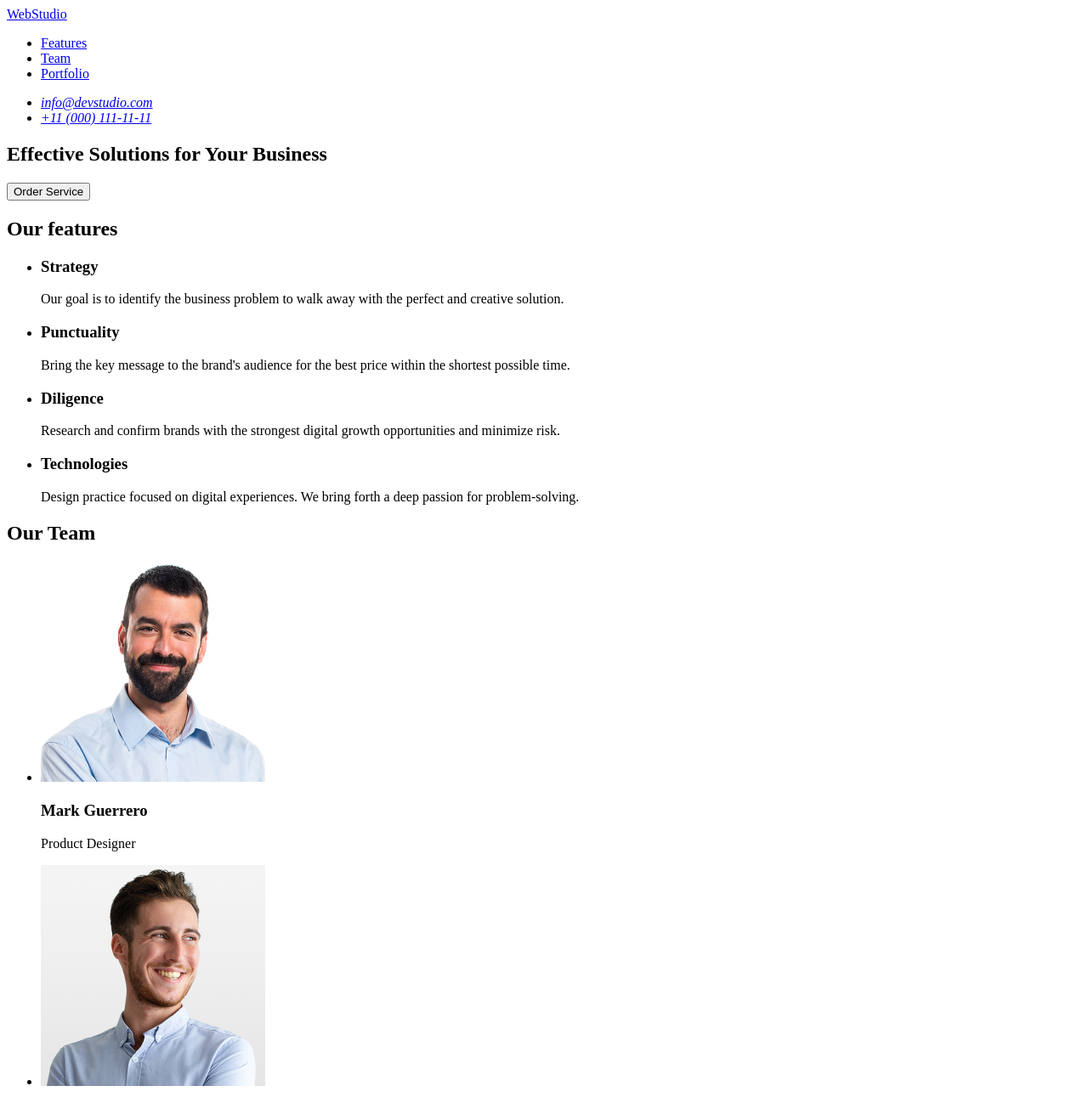
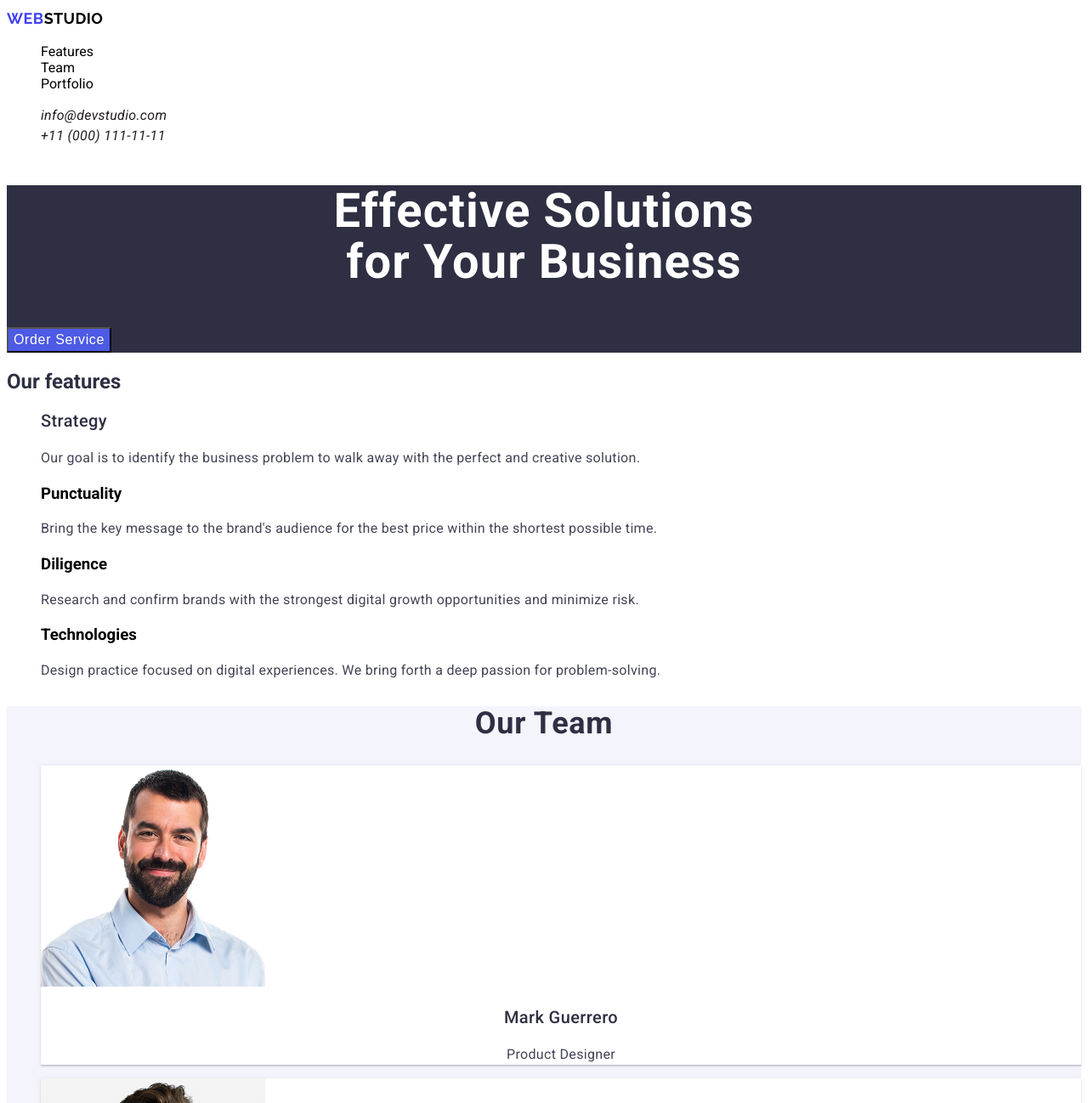
Before and after one commit to danilkrivbas-spec/goit-markup-hw-02, a plain HTML site: page index.html in a window 1280 px wide. Shown: the top 1298 px of the page at 85% size. Drawn offline with Linux system fonts and the light colour scheme.

Commit message:
add index file

```diff
--- a/css/features.css
+++ b/css/features.css
@@ -0,0 +1,17 @@
+.logo-feat {
+  color: #2e2f42;
+}
+.h-features {
+  font-weight: 500;
+  font-size: 20px;
+  line-height: 1.2;
+  letter-spacing: 0.02em;
+  color: #2e2f42;
+}
+.p-features {
+  font-weight: 400;
+  font-size: 16px;
+  line-height: 1.5;
+  letter-spacing: 0.02em;
+  color: #434455;
+}
--- a/css/footer.css
+++ b/css/footer.css
@@ -0,0 +1,13 @@
+#footer {
+  background-color: #2e2f42;
+}
+.studio {
+  color: #f4f4fd;
+}
+.p-footer {
+  font-weight: 400;
+  font-size: 16px;
+  line-height: 1.5;
+  letter-spacing: 0.02em;
+  color: #f4f4fd;
+}
--- a/css/header.css
+++ b/css/header.css
@@ -0,0 +1,40 @@
+.web {
+  font-family: "Raleway", sans-serif;
+  font-weight: 700;
+  font-size: 18px;
+  line-height: 1.16667;
+  letter-spacing: 0.03em;
+  text-transform: uppercase;
+  color: #4040f3;
+}
+.logo {
+  font-family: "Raleway", sans-serif;
+  font-weight: 700;
+  font-size: 18px;
+  line-height: 1.5;
+  letter-spacing: 0.02em;
+  text-transform: uppercase;
+  color: #000000;
+}
+.link-nav .menu {
+  display: flex;
+  align-items: flex-start;
+  justify-content: flex-start;
+  flex-direction: row;
+  gap: 40px;
+  color: #000000;
+}
+.link-address .link-adrs {
+  font-weight: 400;
+  font-size: 16px;
+  line-height: 1.5;
+  letter-spacing: 0.02em;
+  color: #221e1e;
+}
+a {
+  font-family: "Roboto", sans-serif;
+  text-decoration: none;
+}
+ul {
+  list-style-type: none;
+}
--- a/css/hero.css
+++ b/css/hero.css
@@ -0,0 +1,31 @@
+#hero {
+  background-color: #2e2f42;
+  /* width: 1440px;
+  height: 600px; */
+}
+.banner-logo {
+  font-weight: 700;
+  font-size: 56px;
+  line-height: 1.07143;
+  letter-spacing: 0.02em;
+  text-align: center;
+  color: #ffffff;
+}
+.banner-button {
+  display: flex;
+  align-items: flex-start;
+  justify-content: flex-start;
+  flex-direction: row;
+  gap: 10px;
+  background-color: #4d5ae5;
+}
+.button-name {
+  font-weight: 500;
+  font-size: 16px;
+  line-height: 1.5;
+  letter-spacing: 0.04em;
+  color: #ffffff;
+}
+.main-style {
+  font-family: "Roboto", sans-serif;
+}
--- a/css/main.css
+++ b/css/main.css
@@ -5,3 +5,6 @@
 @import "./team.css";
 @import "./portfolio.css";
 @import "./footer.css";
+
+/* font-family: "Roboto", sans-serif; */
+/* font-family: "Raleway", sans-serif; */
--- a/css/portfolio.css
+++ b/css/portfolio.css
@@ -0,0 +1,23 @@
+.h-portfolio {
+  font-weight: 700;
+  font-size: 36px;
+
+  line-height: 1.11111;
+  letter-spacing: 0.02em;
+  text-align: center;
+  color: #2e2f42;
+}
+.name-portfolio {
+  font-weight: 500;
+  font-size: 20px;
+  line-height: 1.2;
+  letter-spacing: 0.02em;
+  color: #2e2f42;
+}
+.p-portfolio {
+  font-weight: 400;
+  font-size: 16px;
+  line-height: 1.5;
+  letter-spacing: 0.02em;
+  color: #434455;
+}
--- a/css/team.css
+++ b/css/team.css
@@ -0,0 +1,34 @@
+#team {
+  background: #f4f4fd;
+}
+.logo-team {
+  font-weight: 700;
+  font-size: 36px;
+  line-height: 1.11111;
+  letter-spacing: 0.02em;
+  text-align: center;
+  color: #2e2f42;
+}
+.name-team {
+  font-weight: 500;
+  font-size: 20px;
+  line-height: 1.2;
+  letter-spacing: 0.02em;
+  text-align: center;
+  color: #2e2f42;
+}
+.p-team {
+  font-weight: 400;
+  font-size: 16px;
+  line-height: 1.5;
+  letter-spacing: 0.02em;
+  text-align: center;
+  color: #434455;
+}
+.box-team {
+  box-shadow:
+    0 2px 1px 0 #2e2f4214,
+    0 1px 1px 0 #2e2f4229,
+    0 1px 6px 0 #2e2f4214;
+  background: #ffffff;
+}
--- a/index.html
+++ b/index.html
@@ -15,62 +15,75 @@
 
     <title>WebStudio</title>
   </head>
-  <body>
-    <header id="header">
-      <a href="./index.html"> <span class="accent">Web</span>Studio </a>
-      <nav>
+  <body style="font-family: Roboto, sans-serif">
+    <!-- #region header-->
+    <header>
+      <a href="./index.html" class="logo"
+        ><span class="web">Web</span>Studio
+      </a>
+      <nav class="link-nav">
         <ul>
-          <li><a href="#features">Features</a></li>
-          <li><a href="#team">Team</a></li>
-          <li><a href="#portfolio">Portfolio</a></li>
+          <li><a href="#features" class="menu">Features</a></li>
+          <li><a href="#team" class="menu">Team</a></li>
+          <li><a href="#portfolio" class="menu">Portfolio</a></li>
         </ul>
       </nav>
-      <address>
+      <address class="link-address">
         <ul>
           <li>
-            <a href="mailto:info@devstudio.com">info@devstudio.com</a>
+            <a href="mailto:info@devstudio.com" class="link-adrs"
+              >info@devstudio.com</a
+            >
           </li>
           <li>
-            <a href="tel:+110001111111">+11 (000) 111-11-11</a>
+            <a href="tel:+110001111111" class="link-adrs"
+              >+11 (000) 111-11-11</a
+            >
           </li>
         </ul>
       </address>
     </header>
-    <main>
+    <!-- #endregion header-->
+    <main class="main-style">
       <!-- #region banner-->
       <section id="hero">
-        <h1>Effective Solutions for Your Business</h1>
-        <button type="button">Order Service</button>
+        <h1 class="banner-logo">
+          Effective Solutions <br />
+          for Your Business
+        </h1>
+        <button type="button" class="banner-button">
+          <span class="button-name">Order Service</span>
+        </button>
       </section>
       <!-- #endregion banner-->
       <!-- #region features-->
       <section id="features">
-        <h2>Our features</h2>
+        <h2 class="logo-feat">Our features</h2>
         <ul>
           <li>
-            <h3>Strategy</h3>
-            <p>
+            <h3 class="h-features">Strategy</h3>
+            <p class="p-features">
               Our goal is to identify the business problem to walk away with the
               perfect and creative solution.
             </p>
           </li>
           <li>
-            <h3>Punctuality</h3>
-            <p>
+            <h3 class="name-section">Punctuality</h3>
+            <p class="p-features">
               Bring the key message to the brand's audience for the best price
               within the shortest possible time.
             </p>
           </li>
           <li>
-            <h3>Diligence</h3>
-            <p>
+            <h3 class="name-section">Diligence</h3>
+            <p class="p-features">
               Research and confirm brands with the strongest digital growth
               opportunities and minimize risk.
             </p>
           </li>
           <li>
-            <h3>Technologies</h3>
-            <p>
+            <h3 class="name-section">Technologies</h3>
+            <p class="p-features">
               Design practice focused on digital experiences. We bring forth a
               deep passion for problem-solving.
             </p>
@@ -80,54 +93,54 @@
       <!-- #endregion features-->
       <!-- #region team-->
       <section id="team">
-        <h2>Our Team</h2>
+        <h2 class="logo-team">Our Team</h2>
         <ul>
-          <li>
+          <li class="box-team">
             <img
               src="./images/team-1.jpg"
               alt="Mark Guerrero"
               width="264"
               height="260"
             />
-            <h3>Mark Guerrero</h3>
-            <p>Product Designer</p>
+            <h3 class="name-team">Mark Guerrero</h3>
+            <p class="p-team">Product Designer</p>
           </li>
-          <li>
+          <li class="box-team">
             <img
               src="./images/team-2.jpg"
               alt="Tom Ford"
               width="264"
               height="260"
             />
-            <h3>Tom Ford</h3>
-            <p>Frontend Developer</p>
+            <h3 class="name-team">Tom Ford</h3>
+            <p class="p-team">Frontend Developer</p>
           </li>
-          <li>
+          <li class="box-team">
             <img
               src="./images/team-3.jpg"
               alt="Camila Garcia"
               width="264"
               height="260"
             />
-            <h3>Camila Garcia</h3>
-            <p>Marketing</p>
+            <h3 class="name-team">Camila Garcia</h3>
+            <p class="p-team">Marketing</p>
           </li>
-          <li>
+          <li class="box-team">
             <img
               src="./images/team-4.jpg"
               alt="Daniel Wilson"
               width="264"
               height="260"
             />
-            <h3>Daniel Wilson</h3>
-            <p>UI Designer</p>
+            <h3 class="name-team">Daniel Wilson</h3>
+            <p class="p-team">UI Designer</p>
           </li>
         </ul>
       </section>
       <!-- #endregion team-->
       <!-- #region portfolio-->
       <section id="portfolio">
-        <h2>Our Portfolio</h2>
+        <h2 class="h-portfolio">Our Portfolio</h2>
         <ul>
           <li>
             <img
@@ -136,8 +149,8 @@
               width="360"
               height="300"
             />
-            <h3>Banking App</h3>
-            <p>App</p>
+            <h3 class="name-portfolio">Banking App</h3>
+            <p class="p-portfolio">App</p>
           </li>
           <li>
             <img
@@ -146,8 +159,8 @@
               width="360"
               height="300"
             />
-            <h3>Cashless Payment</h3>
-            <p>Marketing</p>
+            <h3 class="name-portfolio">Cashless Payment</h3>
+            <p class="p-portfolio">Marketing</p>
           </li>
           <li>
             <img
@@ -156,8 +169,8 @@
               width="360"
               height="300"
             />
-            <h3>Meditation App</h3>
-            <p>App</p>
+            <h3 class="name-portfolio">Meditation App</h3>
+            <p class="p-portfolio">App</p>
           </li>
           <li>
             <img
@@ -166,8 +179,8 @@
               width="360"
               height="300"
             />
-            <h3>Taxi Service</h3>
-            <p>Marketing</p>
+            <h3 class="name-portfolio">Taxi Service</h3>
+            <p class="p-portfolio">Marketing</p>
           </li>
           <li>
             <img
@@ -176,8 +189,8 @@
               width="360"
               height="300"
             />
-            <h3>Screen Illustrations</h3>
-            <p>Design</p>
+            <h3 class="name-portfolio">Screen Illustrations</h3>
+            <p class="p-portfolio">Design</p>
           </li>
           <li>
             <img
@@ -186,8 +199,8 @@
               width="360"
               height="300"
             />
-            <h3>Online Courses</h3>
-            <p>Marketing</p>
+            <h3 class="name-portfolio">Online Courses</h3>
+            <p class="p-portfolio">Marketing</p>
           </li>
         </ul>
       </section>
@@ -195,8 +208,10 @@
     </main>
     <!-- #region footer-->
     <footer id="footer">
-      <a href="./index.html"><span class="accent">Web</span>Studio</a>
-      <p>
+      <a href="./index.html" class="logo"
+        ><span class="web">Web</span><span class="studio">Studio</span></a
+      >
+      <p class="p-footer">
         Increase the flow of customers and sales for your business with digital
         marketing & growth solutions.
       </p>
```
